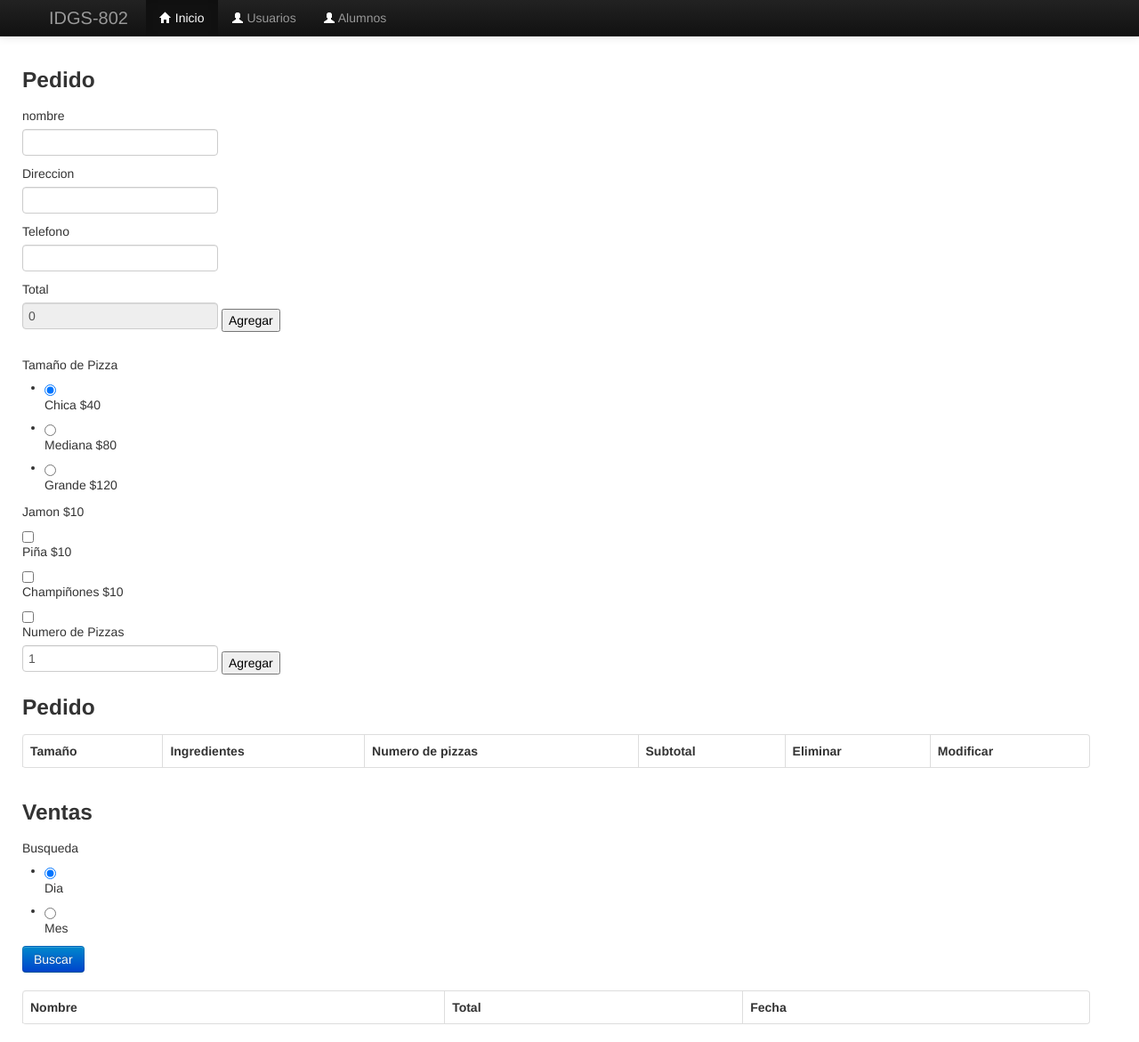
After one commit to IDGS-802-21000036/Practicas_BD_IDGS802, a Flask app: page /pizzeria in a window 1280 px wide. The commit adds this page. Shown: the whole page at 89% size. Run offline with Flask 3, Linux system fonts and the light colour scheme; lists and menus that the app fills with data are empty; some libraries are stand-ins or nearby versions.

Commit message:
DALG | 05/03/2024 | Pizzeria

```diff
--- a/forms.py
+++ b/forms.py
@@ -1,5 +1,5 @@
 from wtforms import Form
-from wtforms import StringField, SelectField, RadioField, EmailField, IntegerField, FloatField
+from wtforms import StringField, SelectField, RadioField, EmailField, IntegerField, FloatField, BooleanField
 from wtforms import validators
 
 class TeachersForm(Form):
@@ -15,3 +15,21 @@ class UsersForm2(Form):
     nombre = StringField("nombre",[validators.DataRequired(message='el campo es requerido'), validators.length(min=4,max=10,message='ingresa nombre valido')])
     apaterno = StringField("apaterno")
     email = EmailField("correo",[validators.Email(message='Ingrese un correo valido')])
+
+class VentaForm(Form):
+    id = IntegerField("id")
+    nombre = StringField("nombre", [validators.DataRequired(message='el campo es requerido'), validators.length(min=4,max=10,message='ingresa nombre valido')])
+    direccion = StringField("Direccion", [validators.DataRequired(message='el campo es requerido'), validators.length(min=4,max=10,message='ingresa direccion valida')])
+    telefono = StringField("Telefono", [validators.DataRequired(message='el campo es requerido'), validators.length(min=4,max=10,message='ingresa telefono valido')])
+    total = FloatField("Total", render_kw={'readonly': True})
+
+class PizzaForm(Form):
+    tamanioPizza = RadioField("Tamaño de Pizza", choices=[('chica','Chica $40'),('mediana','Mediana $80'),('grande','Grande $120')], default='chica')
+    telefono = StringField("Telefono")
+    jamon = BooleanField("Jamon $10")
+    pinia = BooleanField("Piña $10")
+    champinones = BooleanField("Champiñones $10")
+    numero_pizzas = IntegerField("Numero de Pizzas", default=1)
+
+class BusquedaForm(Form):
+    busqueda = RadioField("Busqueda", choices=[('dia','Dia'),('mes','Mes')], default='dia')
--- a/main.py
+++ b/main.py
@@ -1,10 +1,12 @@
-from flask import Flask, request, render_template, Response
+from flask import Flask, request, render_template, Response, redirect, url_for
 from flask_wtf.csrf import CSRFProtect
 from flask import flash
+from datetime import datetime
 from models import db
-from models import Alumnos, Maestros
+from models import Alumnos, Venta
 from config import DevelopmentConfig
 import forms
+from flask import g
 app = Flask(__name__)
 app.config.from_object(DevelopmentConfig)
 csrf = CSRFProtect(app)
@@ -12,8 +14,6 @@ csrf = CSRFProtect(app)
 @app.errorhandler(404)
 def page_not_found(error):
     return "{}".format(error), 404
-
-
 
 @app.route("/index", methods=['GET', 'POST'])
 def index():
@@ -27,6 +27,41 @@ def index():
         db.session.add(alumno)
         db.session.commit()
     return render_template("index.html", form = alumn_form)
+
+@app.route('/pizzeria', methods=['GET', 'POST'])
+def pizzeria():
+    venta_form = forms.VentaForm(request.form)
+    pizza_form = forms.PizzaForm(request.form)
+    busqueda_form = forms.BusquedaForm(request.form)
+    if request.method == "POST":
+        option = request.args.get('Busqueda')
+        ventas = buscar_ventas(option)
+        print(ventas)
+    else:
+        ventas = buscar_ventas("Dia")
+        print(ventas)
+    return render_template("ABC_Pizzeria.html", form = venta_form, pizza_form = pizza_form, busqueda_form = busqueda_form, ventas = ventas)
+
+
+
+@app.route('/eliminar', methods=['GET', 'POST'])
+def eliminar():
+    alumno_form = forms.UsersForm2(request.form)
+    if request.method == "GET":
+        id = request.args.get('id')
+        alumno = db.session.query(Alumnos).filter(Alumnos.id == id).first()
+        alumno_form.id.data = request.args.get('id')
+        alumno_form.nombre.data = alumno.nombre
+        alumno_form.apaterno.data = alumno.apaterno
+        alumno_form.email.data = alumno.email
+        return render_template("eliminar.html", form = alumno_form)
+    if request.method == "POST":
+        id = request.args.get('id')
+        alumno=Alumnos.get(id)
+        db.session.delete(alumno)
+        db.session.commit()
+        #alumno = Alumnos.query.filter_by(id = alumno_form.id.data).delete()
+        return redirect(url_for('ABC_Completo'))
 
 @app.route('/ABC_Completo', methods=['GET', 'POST'])
 def ABCompleto():
@@ -47,12 +82,29 @@ def maestro():
         db.session.commit()
     return render_template("maestro.html", form = maestro_form)
 
+@app.route('/dispatch', methods=['POST'])
+def dispatch():
+    venta_form = forms.VentaForm(request.form)
+    if request.method == "POST" and venta_form.validate():
+        venta = Venta(nombre = venta_form.nombre.data, direccion = venta_form.direccion.data, telefono = venta_form.telefono.data, total = venta_form.total.data)
+        db.session.add(venta)
+        db.session.commit()
+        flash("Se ha realizado la venta")
+    return redirect(url_for('pizzeria'))
+
 @app.route('/ABC_Maestro', methods=['GET', 'POST'])
 def ABMaestro():
     maestro_form = forms.TeachersForm(request.form)
     maestros = Maestros.query.all()
 
     return render_template("ABC_Maestro.html", form = maestro_form, maestros = maestros)
+
+def buscar_ventas(option):
+    if option == "Dia":
+        ventas = Venta.query.filter(Venta.created_date == datetime.now().date()).all()
+    elif option == "Mes":
+        ventas = Venta.query.filter(Venta.created_date == datetime.now().month()).all()
+    return ventas
 
 
 if __name__ == "__main__":
--- a/templates/ABC_Maestro.html
+++ b/templates/ABC_Maestro.html
@@ -24,8 +24,8 @@
                         <td>{{maestro.sueldo}}</td>
                         <td>{{maestro.edad}}</td>
                         <td>{{maestro.anio_ingreso}}</td>
-                        <td><a href="eliminar.html?id={{maestro.id}}" class="btn btn-danger">Eliminar</a></td>
-                        <td><a href="modificar.html?id={{maestro.id}}" class="btn btn-warning">Modificar</a></td>
+                        <td><a href="/eliminar-maestro?id={{maestro.id}}" class="btn btn-danger">Eliminar</a></td>
+                        <td><a href="/modificar-maestro?id={{maestro.id}}" class="btn btn-warning">Modificar</a></td>
                     </tr>
                     {%endfor%}
                 </tbody>
--- /dev/null
+++ b/templates/ABC_Pizzeria.html
@@ -0,0 +1,218 @@
+{% extends "layout2.html"%}
+{%from "_macros.html" import render_field%}
+{%block content%}
+    <div class="container">
+        <div class="row">
+            <h3>Pedido</h3>
+            <form action="/dispatch" method="POST">
+            <input type="hidden" name="csrf_token" value="{{csrf_token()}}">
+            {{render_field(form.nombre, class="form-control")}}
+            {{render_field(form.direccion, class="form-control")}}
+            {{render_field(form.telefono, class="form-control")}}
+            {{render_field(form.total, class="form-control")}}
+            <input type="submit" name="btn1" value="Agregar">
+            </form>
+            {{render_field(pizza_form.tamanioPizza, class="form-control")}}
+            {{render_field(pizza_form.jamon, class="form-control")}}
+            {{render_field(pizza_form.pinia, class="form-control")}}
+            {{render_field(pizza_form.champinones, class="form-control")}}
+            {{render_field(pizza_form.numero_pizzas, class="form-control")}}
+            <input type="hidden" id="id" name="id" value="">
+            <button name="agregar" id="agregar" onclick="guardarPizza()">Agregar</button>
+        </div>
+        <div class="row">
+            <h3>Pedido</h3>
+            <table class="table table-striped table-bordered">
+                <thead>
+                    <tr>
+                        <th>Tamaño</th>
+                        <th>Ingredientes</th>
+                        <th>Numero de pizzas</th>
+                        <th>Subtotal</th>
+                        <th>Eliminar</th>
+                        <th>Modificar</th>
+                    </tr>
+                </thead>
+                <tbody id="tblPizza">
+                </tbody>
+            </table>
+        </div>
+        <div class="row">
+            <h3>Ventas</h3>
+            <form action="/pizzeria" method="POST">
+                <input type="hidden" name="csrf_token" value="{{csrf_token()}}">
+                {{render_field(busqueda_form.busqueda, class="form-control")}}
+                <button type="submit" class="btn btn-primary">Buscar</button>
+            </form>
+            <table class="table table-striped table-bordered">
+                <thead>
+                    <tr>
+                        <th>Nombre</th>
+                        <th>Total</th>
+                        <th>Fecha</th>
+                    </tr>
+                </thead>
+                <tbody>
+                    {%for venta in ventas%}
+                    <tr>
+                        <td>{{venta.nombre}}</td>
+                        <td>{{venta.total}}</td>
+                        <td>{{venta.created_date}}</td>
+                    </tr>
+                    {%endfor%}
+                </tbody>
+            </table>
+        </div>
+    </div>
+    <script>
+        let pizzas = [];
+        document.getElementById('id').value = '';
+        cargarPizzas();
+
+        function cargarPizzas(){
+            let tblPizza = document.getElementById('tblPizza');
+            tblPizza.innerHTML = '';
+            pizzas.forEach(pizza => {
+                let tr = document.createElement('tr');
+                let td1 = document.createElement('td');
+                td1.innerHTML = pizza.tamanio;
+                tr.appendChild(td1);
+                let td2 = document.createElement('td');
+                td2.innerHTML = pizza.ingredientes;
+                tr.appendChild(td2);
+                let td3 = document.createElement('td');
+                td3.innerHTML = pizza.numero_pizzas;
+                tr.appendChild(td3);
+                let td4 = document.createElement('td');
+                td4.innerHTML = pizza.subtotal;
+                tr.appendChild(td4);
+                let td5 = document.createElement('td');
+                let a = document.createElement('a');
+                a.innerHTML = 'Modificar';
+                a.onclick = function(){
+                    modificarPizza(pizza.id);
+                }
+                td5.appendChild(a);
+                tr.appendChild(td5);
+                let td6 = document.createElement('td');
+                let a2 = document.createElement('a');
+                a2.innerHTML = 'Eliminar';
+                a2.onclick = function(){
+                    eliminarPizza(pizza.id);
+                }
+                td6.appendChild(a2);
+                tr.appendChild(td6);
+                tblPizza.appendChild(tr);
+            });
+            document.getElementById('total').value = pizzas.reduce((acc, pizza) => acc + pizza.subtotal, 0);
+        }
+
+        function eliminarPizza(id){
+            pizzas = pizzas.filter(pizza => pizza.id != id);
+            cargarPizzas();
+        }
+
+        function modificarPizza(id){
+            let pizza = pizzas.find(pizza => pizza.id == id);
+            document.getElementsByName('tamanioPizza').forEach(tamanio => {
+                if(tamanio.value == pizza.tamanio){
+                    tamanio.checked = true;
+                }
+            });
+            if(pizza.ingredientes.includes('jamon')){
+                document.getElementById('jamon').checked = true;
+            }
+            if(pizza.ingredientes.includes('piña')){
+                document.getElementById('pinia').checked = true;
+            }
+            if(pizza.ingredientes.includes('champiñones')){
+                document.getElementById('champinones').checked = true;
+            }
+            document.getElementById('numero_pizzas').value = pizza.numero_pizzas;
+            document.getElementById('id').value = pizza.id;
+        }
+
+        function guardarPizza(){
+            if(document.getElementById('id').value != ''){
+                console.log('modificar');
+                let index = pizzas.findIndex(pizza => pizza.id == document.getElementById('id').value);
+                tamanios = document.getElementsByName('tamanioPizza');
+                let tamanio = '';
+                for(var i = 0; i < tamanios.length; i++){
+                    if(tamanios[i].checked){
+                        tamanio = tamanios[i].value;
+                        break;
+                    }
+                }
+                pizzas[index].tamanio = tamanio;
+            let ingredientes = [];
+            if(document.getElementById('jamon').checked){
+                ingredientes.push('jamon');
+            }
+            if(document.getElementById('pinia').checked){
+                ingredientes.push('piña');
+            }
+            if(document.getElementById('champinones').checked){
+                ingredientes.push('champiñones');
+            }
+            ingredientes = ingredientes.join(', ');
+                pizzas[index].ingredientes = ingredientes;
+                pizzas[index].numero_pizzas = document.getElementById('numero_pizzas').value;
+                pizzas[index].subtotal = calcularSubtotal(tamanio, document.getElementById('numero_pizzas').value, ingredientes);
+                document.getElementById('id').value = '';
+                cargarPizzas();
+                return;
+            }
+            console.log('agregar');
+            tamanios = document.getElementsByName('tamanioPizza');
+                let tamanio = '';
+                for(var i = 0; i < tamanios.length; i++){
+                    if(tamanios[i].checked){
+                        tamanio = tamanios[i].value;
+                        break;
+                    }
+                }
+                let ingredientes = [];
+            if(document.getElementById('jamon').checked){
+                ingredientes.push('jamon');
+            }
+            if(document.getElementById('pinia').checked){
+                ingredientes.push('piña');
+            }
+            if(document.getElementById('champinones').checked){
+                ingredientes.push('champiñones');
+            }
+            ingredientes = ingredientes.join(', ');
+            let pizza = {
+                id: pizzas.length + 1,
+                tamanio: tamanio,
+                ingredientes: ingredientes,
+                numero_pizzas: document.getElementById('numero_pizzas').value,
+                subtotal: calcularSubtotal(tamanio, document.getElementById('numero_pizzas').value, ingredientes)
+            }
+            pizzas.push(pizza);
+            cargarPizzas();
+        }
+
+        function calcularSubtotal(tamanio, numero_pizzas, ingredientes){
+            let precio = 0;
+            if(tamanio == 'chica'){
+                precio = 40;
+            }else if(tamanio == 'mediana'){
+                precio = 80;
+            }else if(tamanio == 'grande'){
+                precio = 120;
+            }
+            if(ingredientes.includes('jamon')){
+                precio += 10;
+            }
+            if(ingredientes.includes('piña')){
+                precio += 10;
+            }
+            if(ingredientes.includes('champiñones')){
+                precio += 10;
+            }
+            return precio * numero_pizzas;
+        }
+    </script>
+{%endblock%}
--- a/templates/_macros.html
+++ b/templates/_macros.html
@@ -3,8 +3,8 @@
 {%endmacro%}
 
 {%macro render_field(field)%}
-<td>{{field.label}}</td>
-<dd>{{field(**kwargs) | safe}}</dd>
+{{field.label}}
+{{field(**kwargs) | safe}}
 {%if field.errors%}
 <ul>
     {%for error in field.errors%}
```
Also changed, not shown: models.py (+8 -0 lines), templates/eliminar.html (added, +33 -0 lines), templates/eliminar_maestro.html (added, +27 -0 lines).
